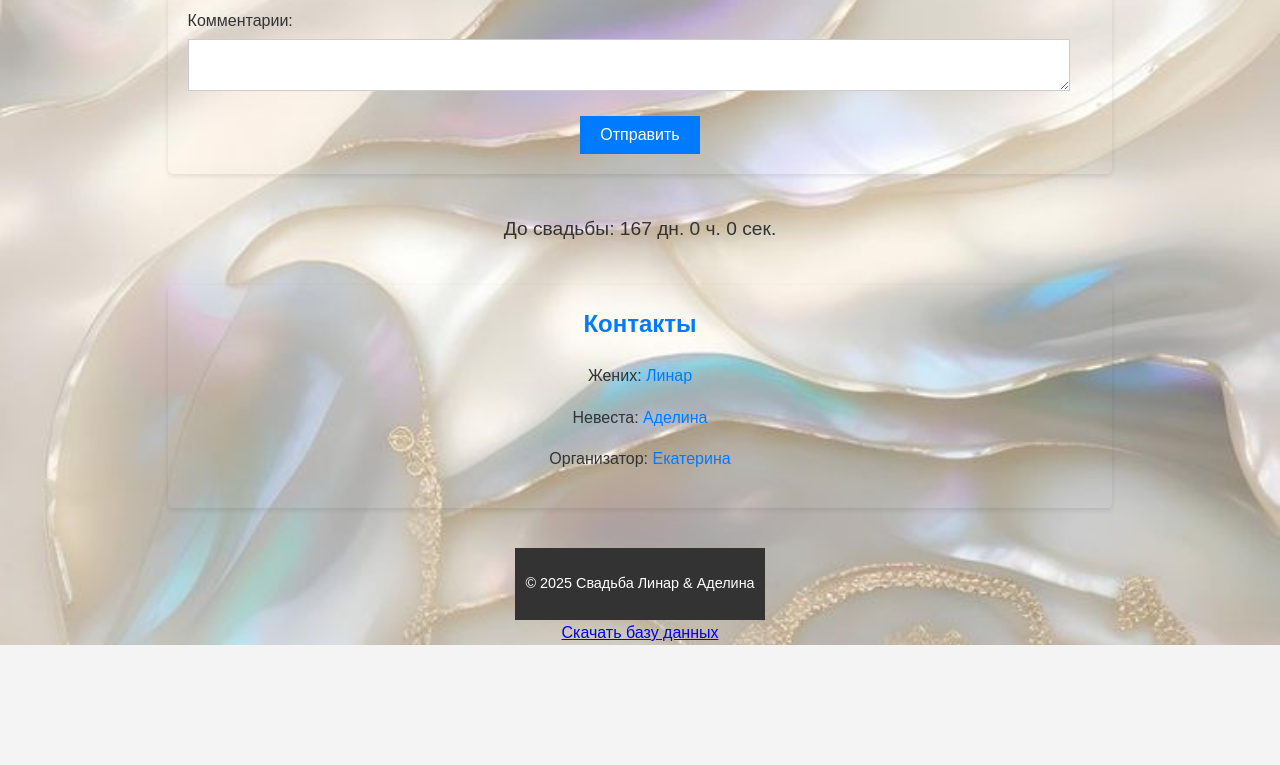
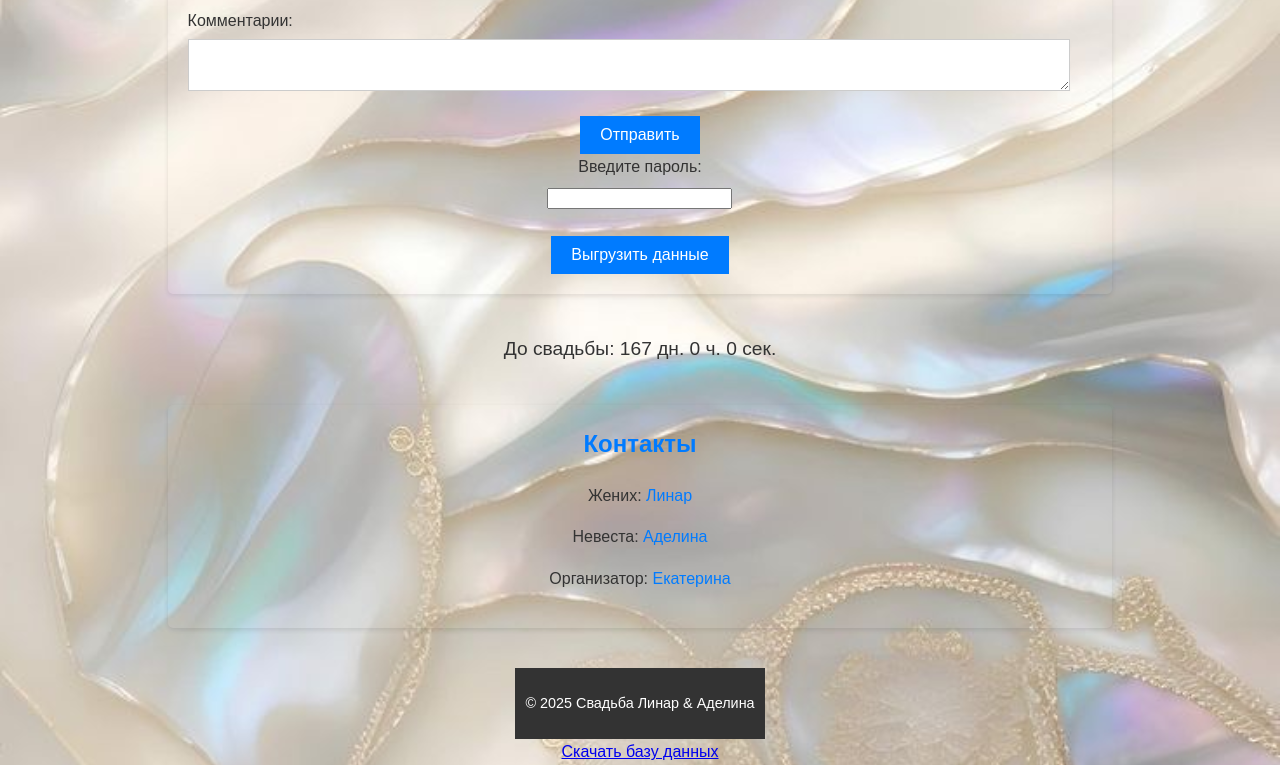
Before and after one commit to VD057z/Svad-ba2, a website: page index.html in a window 1280 px wide. Shown: the part 2756-3521 px from the top of the page. Before the commit the page ends 3401 px from the top, so only its background shows below. Drawn offline with Linux system fonts and the light colour scheme.

Commit message:
Update index.html

```diff
--- a/index.html
+++ b/index.html
@@ -115,6 +115,11 @@
 
                 <button type="submit">Отправить</button>
             </form>
+	       <form  method="post" action="/download">
+            <label for="password">Введите пароль:</label>
+            <input type="password" id="password" name="password" required autocomplete="off"><br><br>
+            <button type="submit">Выгрузить данные</button>
+        </form>
         </section>
 
       <div id="countdown"></div>
```
